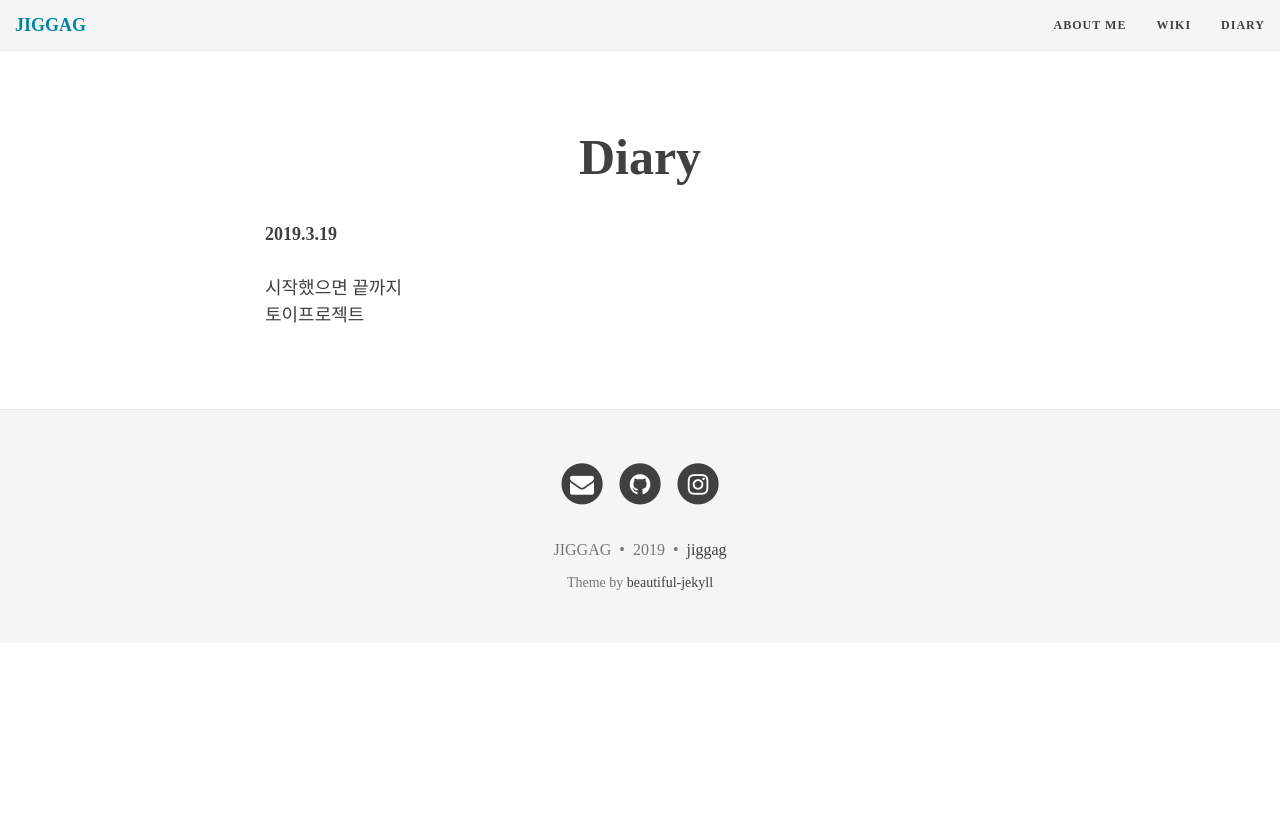
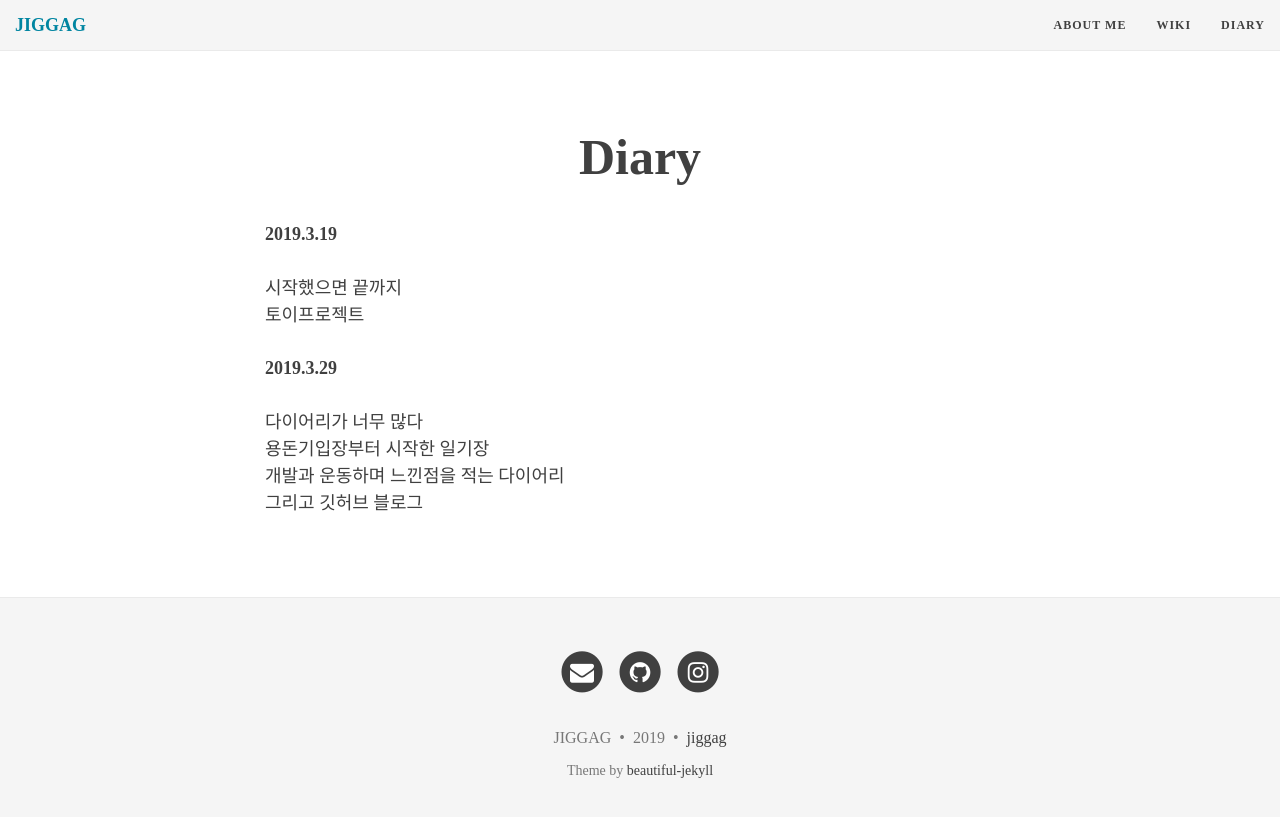
Before and after one commit to jiggag/jiggag.github.io, a Jekyll site: the page built from diary.md, in a window 1280 px wide. Shown: the top 817 px of the page. Built offline with Jekyll 4.4.1, drawn with Linux system fonts in a browser that asks for light colours; nearby versions of some CDN libraries.

Commit message:
Update diary.md

```diff
--- a/diary.md
+++ b/diary.md
@@ -5,3 +5,9 @@ title: Diary
 #### 2019.3.19
 시작했으면 끝까지
 토이프로젝트
+
+#### 2019.3.29
+다이어리가 너무 많다
+용돈기입장부터 시작한 일기장
+개발과 운동하며 느낀점을 적는 다이어리
+그리고 깃허브 블로그
```
